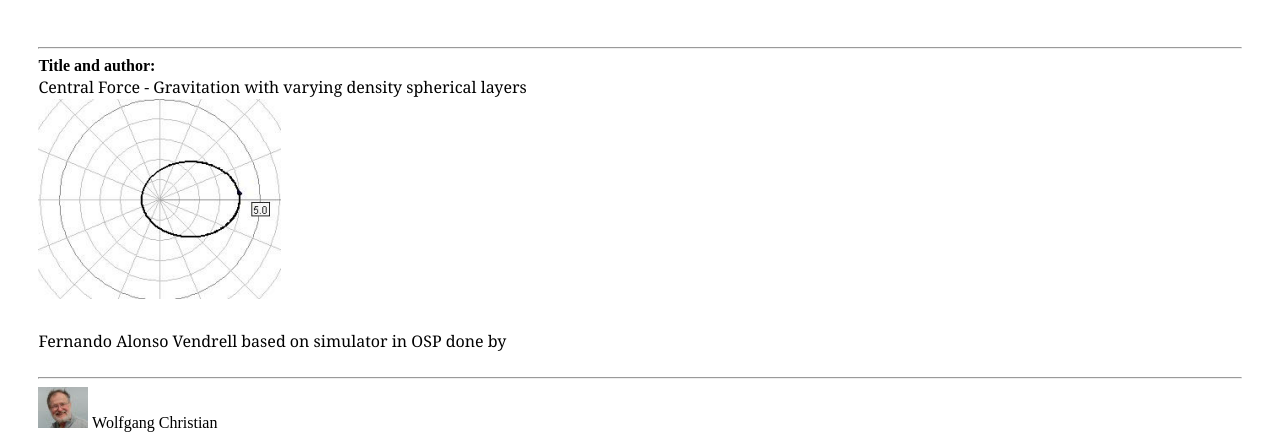
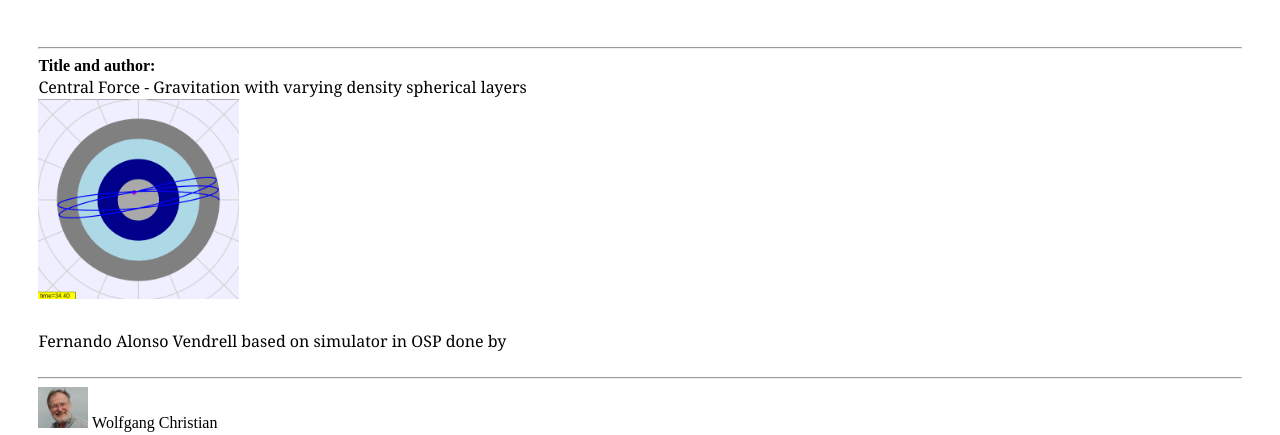
Before and after one commit to f-alonso-vendrell/DarkMatterOrbits, a plain HTML site: page CentralForce_Simulation.html in a window 1280 px wide. Shown: the part 645-1080 px from the top of the page. Drawn offline with Linux system fonts and the light colour scheme.

Commit message:
logo changed

```diff
--- a/CentralForce_Simulation.html
+++ b/CentralForce_Simulation.html
@@ -16,7 +16,7 @@
       <b>Title and author:</b>
       <p>
       Central Force - Gravitation with varying density spherical layers <br />
-     <img alt="Logo" src="CentralForce/orbit.png" />
+     <img alt="Logo" src="CentralForce/CentralForceGravityLayers.png" style="height: 200px;" />
       </p>
       <p>
         Fernando Alonso Vendrell based on simulator in OSP done by
```
Also changed, not shown: CentralForce/CentralForceGravityLayers.png (added).
